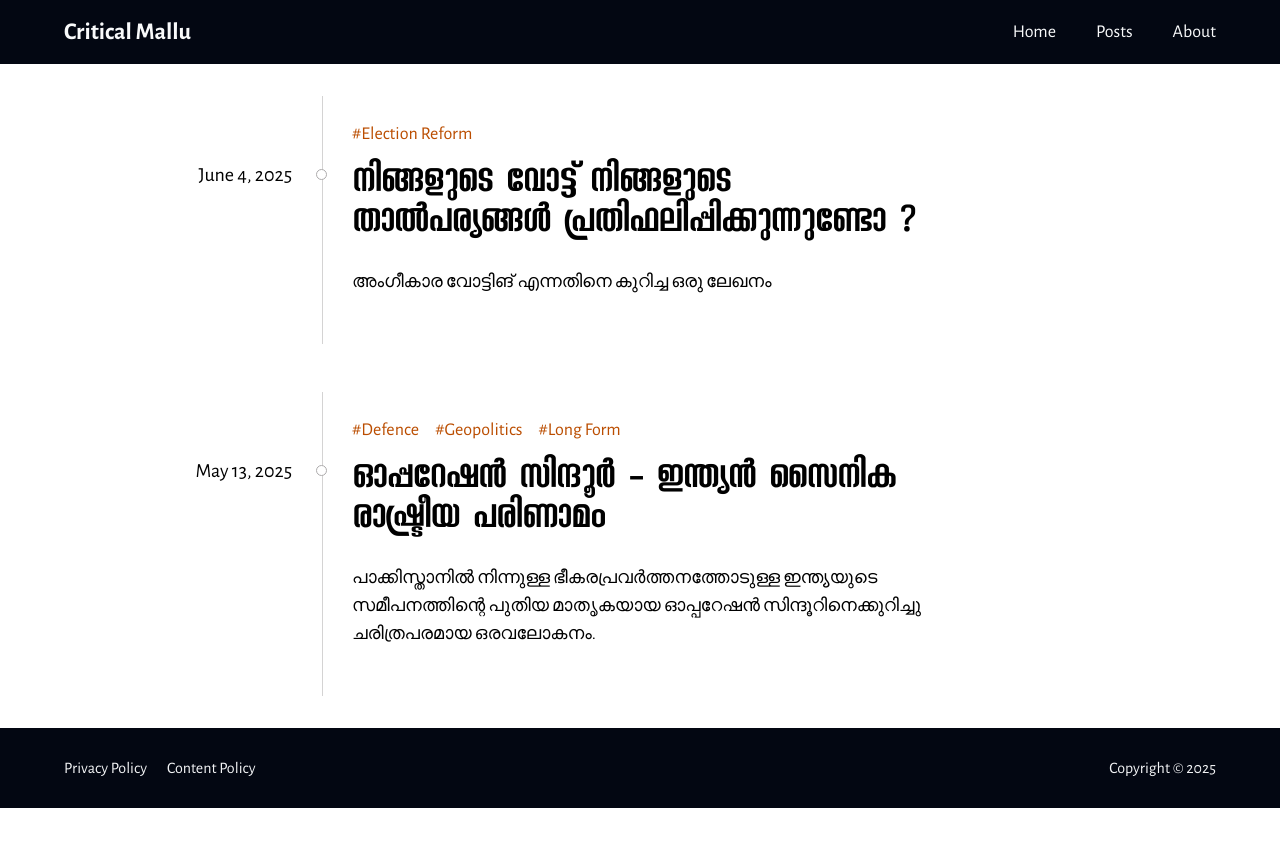
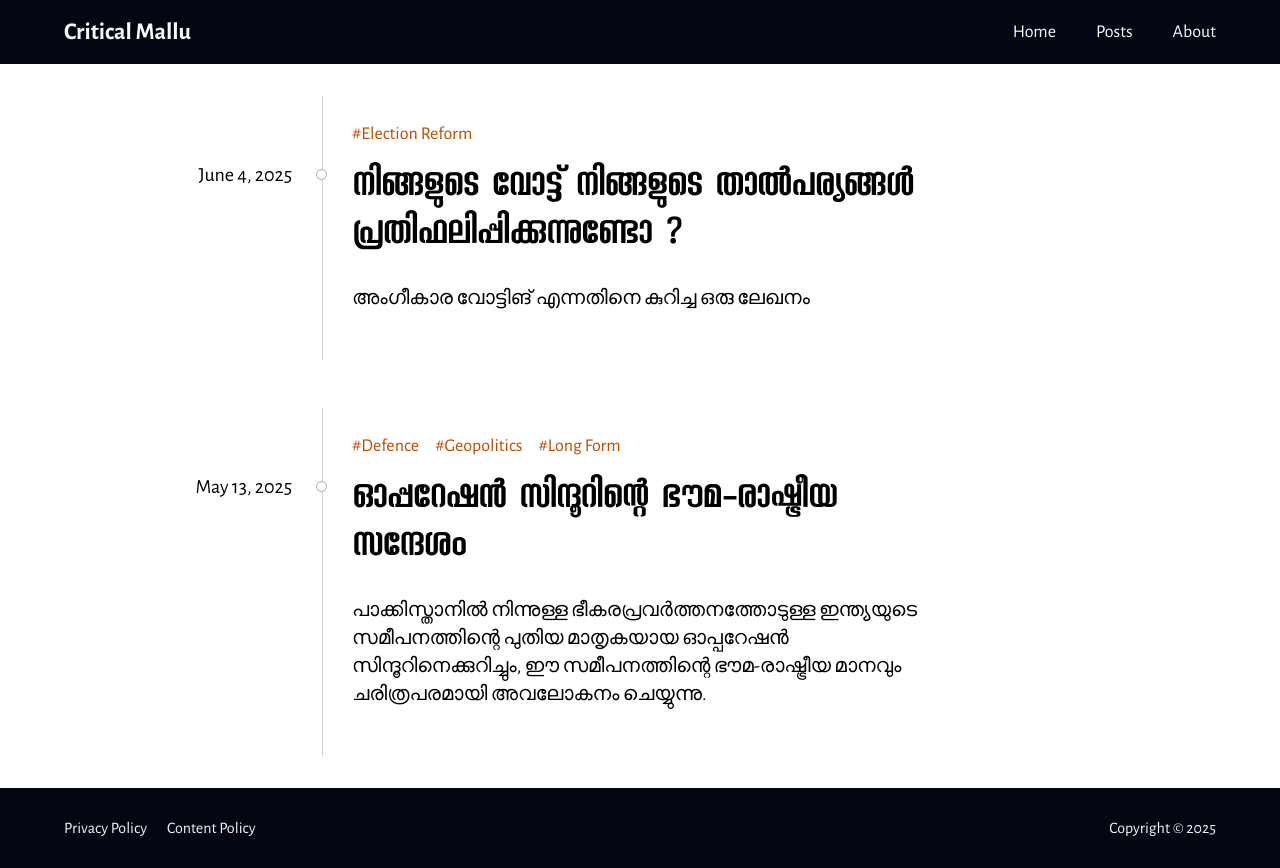
Before and after one commit to SabareeshNv/malayalam-blog, an Astro site: page / in a window 1280 px wide. Before the commit the page ends 808 px from the top, so only its background shows below. Built offline with nearby package versions, Linux system fonts and the light colour scheme; Astro itself is replaced by a stand-in of ours; a web font is replaced by a local one.

Commit message:
changed name of op sindoor post

```diff
--- a/src/content/post/operation-sindoor/index.mdx
+++ b/src/content/post/operation-sindoor/index.mdx
@@ -1,7 +1,7 @@
 ---
-title: "ഓപ്പറേഷൻ സിന്ദൂർ - ഇന്ത്യൻ സൈനിക രാഷ്ട്രീയ പരിണാമം "
+title: ഓപ്പറേഷൻ സിന്ദൂറിന്റെ ഭൗമ-രാഷ്ട്രീയ സന്ദേശം
 description: "ഇന്ത്യ പാക്കിസ്താൻ സൈനിക രാഷ്ട്രീയ ബന്ധത്തെ ഓപ്പറേഷൻ സിന്ദൂർ എങ്ങനെ മാറ്റുന്നു എന്ന് ഒരു അവലോകനം."
-summary: "പാക്കിസ്താനിൽ നിന്നുള്ള ഭീകരപ്രവർത്തനത്തോടുള്ള ഇന്ത്യയുടെ സമീപനത്തിന്റെ പുതിയ മാതൃകയായ ഓപ്പറേഷൻ സിന്ദൂറിനെക്കുറിച്ചു ചരിത്രപരമായ ഒരവലോകനം."
+summary: പാക്കിസ്താനിൽ നിന്നുള്ള ഭീകരപ്രവർത്തനത്തോടുള്ള ഇന്ത്യയുടെ സമീപനത്തിന്റെ പുതിയ മാതൃകയായ ഓപ്പറേഷൻ സിന്ദൂറിനെക്കുറിച്ചും, ഈ സമീപനത്തിന്റെ ഭൗമ-രാഷ്ട്രീയ മാനവും ചരിത്രപരമായി അവലോകനം ചെയ്യുന്നു.
 pubDate: "2025-05-13"
 tags: ["Defence","Geopolitics", "Long Form"]
 slug: operation-sindoor
--- a/src/lib/components/BlogPostCard.astro
+++ b/src/lib/components/BlogPostCard.astro
@@ -25,7 +25,7 @@ const { title, pubDate, summary, tags } = post.data;
                 ))
             }
         </div>
-        <h2 class="font-uroob text-4xl/9 lg:text-5xl/10">
+        <h2 class="font-uroob text-4xl lg:text-5xl">
             <a href={`/post/${post.id}/`}>{title}</a>
         </h2>
         <Date
@@ -34,7 +34,7 @@ const { title, pubDate, summary, tags } = post.data;
         />
     </div>
 
-    <div class="my-6 font-manjari text-lg">
+    <div class="my-6 font-manjari text-lg xl:text-xl">
         {summary}
     </div>
 </article>
--- a/src/lib/layouts/BlogLayout.astro
+++ b/src/lib/layouts/BlogLayout.astro
@@ -14,7 +14,7 @@ const descSEO = `${description} | Thanal`;
 
 <BaseLayout title={titleSEO} description={descSEO}>
     <main class="wrapper my-8">
-        <article class="max-w-3xl mx-auto">
+        <article class="max-w-4xl mx-auto">
             <div class="flex items-center gap-4 mb-2">
                 {
                     tags.map((tag) => (
@@ -37,7 +37,7 @@ const descSEO = `${description} | Thanal`;
             <Date date={pubDate} class="inline-block mb-3 text-lg lg:text-xl" />
             <hr class="text-[#d4d3d3]" />
 
-            <div class="my-8 font-manjari typography">
+            <div class="my-8 font-manjari typography mx-auto">
                 <slot />
             </div>
         </article>
--- a/src/lib/styles/tailwind.css
+++ b/src/lib/styles/tailwind.css
@@ -57,7 +57,7 @@ body>footer {
     width: 90%;
 }
 
-.font-manjari {
+/* .font-manjari {
     font-feature-settings:
         "psts" off,
         "pres" off;
@@ -67,7 +67,20 @@ body>footer {
     font-feature-settings:
         "psts" off,
         "pres" off;
+} */
+
+/* .s-heading {
+    display: flex;
+    align-items: center;
 }
+
+.s-heading::after {
+    content: "";
+    flex: 1;
+    margin-left: 1rem;
+    height: 2px;
+    background-color: #1c1917;
+} */
 
 @theme {
     --font-manjari: 'Manjari', 'Alegreya Sans', ui-sans-serif, system-ui, sans-serif;
```
